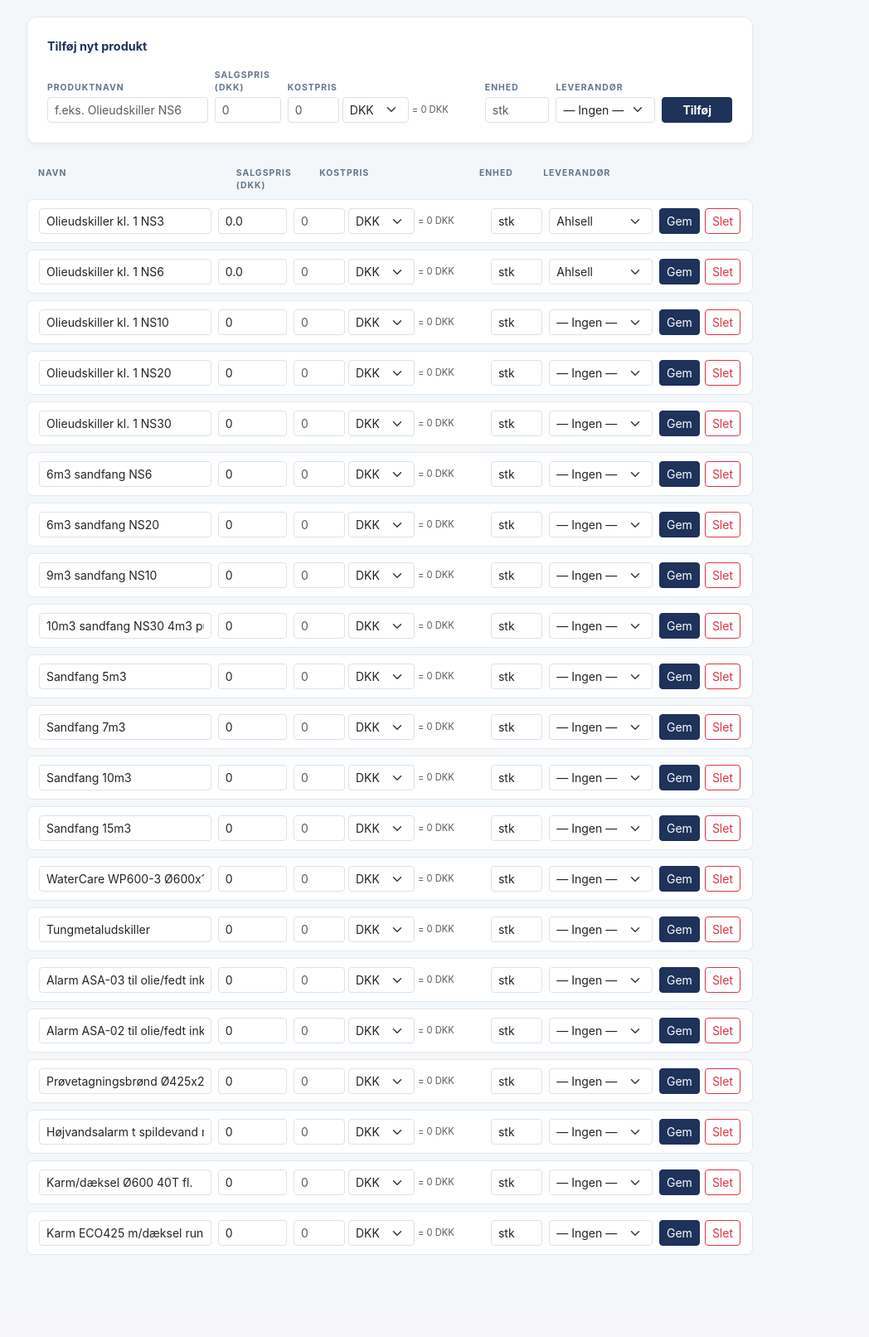
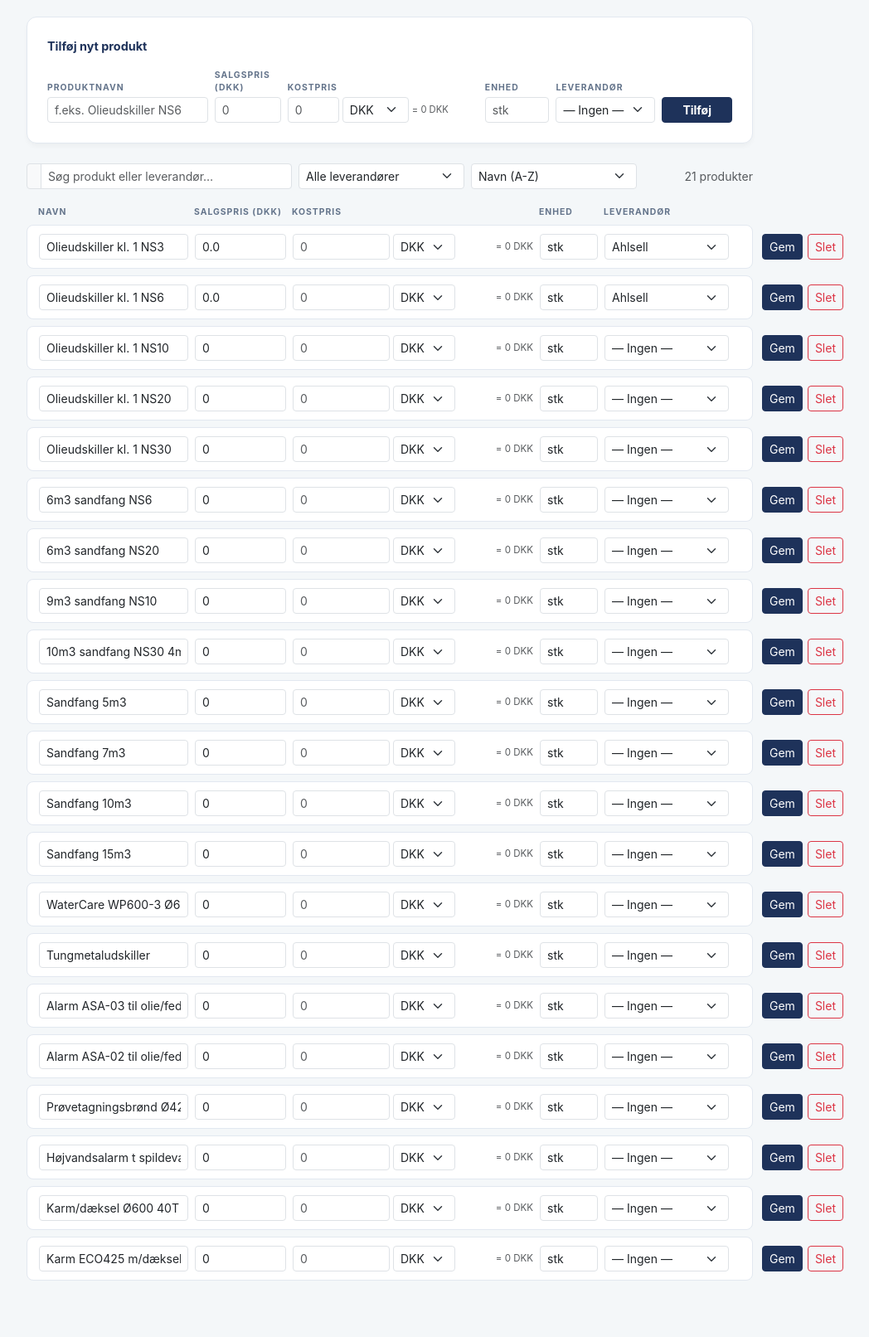
Before and after one commit to allanAHSolution/TilbudsMaskine, a Flask app: page /admin/produkter in a window 1280 px wide. Shown: the part 245-1857 px from the top of the page at 83% size, without its empty margins (170-1218 px from the left). Before the commit the page ends 1758 px from the top, so only its background shows below. Run offline with Flask 3, Linux system fonts and the light colour scheme; the visitor is signed in with stand-in values (Sample User, id 1).

Commit message:
Stamdata: søgning, filter pr. leverandør, sortering + bredere felter
- Søgefelt øverst filtrerer på navn + leverandør (case-insensitive)
- Dropdown filtrerer pr. leverandør
- Sortering: navn/salgspris/kostpris/leverandør (asc + desc)
- Tæller viser 'X af Y produkter' når der er filtreret
- Faste pixel-bredder på beløb-kolonner så hele tal er synlige
  (110px salgspris, 290px kostpris-trio inkl. valuta og DKK-display)

Co-Authored-By: Claude Opus 4.7 (1M context) <noreply@anthropic.com>

```diff
--- a/templates/manage_products.html
+++ b/templates/manage_products.html
@@ -202,47 +202,77 @@
 
         <!-- Produktliste -->
         {% if produkter %}
+
+        <!-- Søg + filtrer + sortering -->
+        <div class="d-flex gap-2 align-items-center mb-3 flex-wrap">
+            <div class="input-group input-group-sm" style="max-width:320px;">
+                <span class="input-group-text"><i class="fa fa-search"></i></span>
+                <input type="search" id="produkt-soeg" class="form-control" placeholder="Søg produkt eller leverandør…">
+            </div>
+            <select id="filter-leverandoer" class="form-select form-select-sm" style="max-width:200px;">
+                <option value="">Alle leverandører</option>
+                {% for lev in leverandoerer %}
+                <option value="{{ lev.navn }}">{{ lev.navn }}</option>
+                {% endfor %}
+            </select>
+            <select id="sortering" class="form-select form-select-sm" style="max-width:200px;">
+                <option value="navn-asc">Navn (A-Z)</option>
+                <option value="navn-desc">Navn (Z-A)</option>
+                <option value="pris-desc">Salgspris (høj-lav)</option>
+                <option value="pris-asc">Salgspris (lav-høj)</option>
+                <option value="kostpris-desc">Kostpris (høj-lav)</option>
+                <option value="kostpris-asc">Kostpris (lav-høj)</option>
+                <option value="leverandoer-asc">Leverandør</option>
+            </select>
+            <span class="small text-muted ms-auto" id="produkt-tal">{{ produkter|length }} produkter</span>
+        </div>
+
         <div class="header-row">
-            <div style="flex:5;">Navn</div>
-            <div style="flex:2;">Salgspris (DKK)</div>
-            <div style="flex:4;">Kostpris</div>
-            <div style="flex:1.5;">Enhed</div>
-            <div style="flex:3;">Leverandør</div>
-            <div style="flex:2;"></div>
+            <div style="flex:1; min-width:180px;">Navn</div>
+            <div style="flex:0 0 110px;">Salgspris (DKK)</div>
+            <div style="flex:0 0 290px;">Kostpris</div>
+            <div style="flex:0 0 70px;">Enhed</div>
+            <div style="flex:0 0 150px;">Leverandør</div>
+            <div style="flex:0 0 130px;"></div>
         </div>
 
         {% for p in produkter %}
-        <div class="data-row">
-            <form method="POST" action="/admin/produkter">
+        <div class="data-row produkt-rk"
+             data-navn="{{ p.navn|lower }}"
+             data-leverandoer="{{ p.get('leverandoer','') }}"
+             data-pris="{{ p.pris|float }}"
+             data-kostpris="{{ p.get('kostpris', 0)|float }}">
+            <form method="POST" action="/admin/produkter" style="display:flex; gap:8px; align-items:center; flex-wrap:nowrap;">
                 <input type="hidden" name="index" value="{{ loop.index0 }}">
-                <div style="flex:5; min-width:120px;">
+                <div style="flex:1; min-width:180px;">
                     <input type="text" name="navn" value="{{ p.navn }}" class="form-control form-control-sm">
                 </div>
-                <div style="flex:2; min-width:70px;">
+                <div style="flex:0 0 110px;">
                     <input type="number" step="0.01" name="pris" value="{{ p.pris }}" class="form-control form-control-sm">
                 </div>
-                <div style="flex:4; min-width:230px;">
+                <div style="flex:0 0 290px;">
                     <div class="d-flex gap-1 align-items-center">
                         <input type="number" step="0.01" name="kostpris_input"
                                value="{{ p.get('kostpris_orig', p.get('kostpris', '')) }}"
-                               class="form-control form-control-sm kostpris-input" placeholder="0">
-                        <select name="kostpris_valuta" class="form-select form-select-sm kostpris-valuta" style="min-width:80px; flex:0 0 80px;">
+                               class="form-control form-control-sm kostpris-input"
+                               style="min-width:90px;" placeholder="0">
+                        <select name="kostpris_valuta" class="form-select form-select-sm kostpris-valuta" style="min-width:75px; flex:0 0 75px;">
                             <option value="DKK" {{ 'selected' if (p.get('kostpris_valuta') or 'DKK') == 'DKK' }}>DKK</option>
                             <option value="USD" {{ 'selected' if p.get('kostpris_valuta') == 'USD' }}>USD</option>
                             <option value="EUR" {{ 'selected' if p.get('kostpris_valuta') == 'EUR' }}>EUR</option>
                             <option value="NOK" {{ 'selected' if p.get('kostpris_valuta') == 'NOK' }}>NOK</option>
                             <option value="SEK" {{ 'selected' if p.get('kostpris_valuta') == 'SEK' }}>SEK</option>
                         </select>
-                        <span class="kostpris-dkk small text-muted" style="white-space:nowrap; min-width:80px; font-size:0.7rem;">
+                        <span class="kostpris-dkk small text-muted" style="white-space:nowrap; min-width:90px; font-size:0.72rem; text-align:right;">
                             = {{ "{:,.0f}".format(p.get('kostpris', 0)|float) }} DKK
                         </span>
                     </div>
                 </div>
-                <div style="flex:1.5; min-width:55px;">
+                <div style="flex:0 0 70px;">
                     <input type="text" name="enhed" value="{{ p.enhed if p.enhed else '' }}"
                            class="form-control form-control-sm" placeholder="stk">
                 </div>
-                <div style="flex:3; min-width:100px;">
+                <div style="flex:0 0 150px;">
                     <select name="leverandoer" class="form-select form-select-sm">
                         <option value="">— Ingen —</option>
                         {% for lev in leverandoerer %}
@@ -253,7 +283,7 @@
                         {% endif %}
                     </select>
                 </div>
-                <div style="flex:2; display:flex; justify-content:flex-end; gap:6px;">
+                <div style="flex:0 0 130px; display:flex; justify-content:flex-end; gap:6px;">
                     <button type="submit" name="action" value="edit" class="btn btn-sm btn-primary">Gem</button>
                     <button type="submit" name="action" value="delete" class="btn btn-sm btn-outline-danger"
                             onclick="return confirm('Slet \'{{ p.navn }}\'?')">Slet</button>
@@ -512,6 +542,56 @@
     document.querySelectorAll('.kostpris-input').forEach(inp => {
         opdaterKostprisVisning(findWrapper(inp));
     });
+
+    // ── Søg + filter + sortering ──
+    const soegInput = document.getElementById('produkt-soeg');
+    const filterLev = document.getElementById('filter-leverandoer');
+    const sortSelect = document.getElementById('sortering');
+    const tellSpan  = document.getElementById('produkt-tal');
+    const totalProdukter = document.querySelectorAll('.produkt-rk').length;
+
+    function anvendFilter() {
+        if (!soegInput) return;
+        const q = (soegInput.value || '').toLowerCase().trim();
+        const lev = filterLev.value;
+        let synlige = 0;
+        document.querySelectorAll('.produkt-rk').forEach(rk => {
+            const navn = rk.dataset.navn || '';
+            const rkLev = rk.dataset.leverandoer || '';
+            const matchSog = !q || navn.includes(q) || rkLev.toLowerCase().includes(q);
+            const matchLev = !lev || rkLev === lev;
+            const skal = matchSog && matchLev;
+            rk.style.display = skal ? '' : 'none';
+            if (skal) synlige++;
+        });
+        if (tellSpan) {
+            tellSpan.textContent = (synlige === totalProdukter)
+                ? totalProdukter + ' produkter'
+                : synlige + ' af ' + totalProdukter + ' produkter';
+        }
+    }
+
+    function anvendSortering() {
+        if (!sortSelect) return;
+        const [felt, retning] = sortSelect.value.split('-');
+        const rkk = Array.from(document.querySelectorAll('.produkt-rk'));
+        rkk.sort((a, b) => {
+            let va, vb;
+            if (felt === 'navn')        { va = a.dataset.navn;        vb = b.dataset.navn; }
+            else if (felt === 'pris')     { va = parseFloat(a.dataset.pris) || 0; vb = parseFloat(b.dataset.pris) || 0; }
+            else if (felt === 'kostpris') { va = parseFloat(a.dataset.kostpris) || 0; vb = parseFloat(b.dataset.kostpris) || 0; }
+            else if (felt === 'leverandoer') { va = a.dataset.leverandoer || ''; vb = b.dataset.leverandoer || ''; }
+            else return 0;
+            const cmp = (va < vb) ? -1 : (va > vb) ? 1 : 0;
+            return retning === 'desc' ? -cmp : cmp;
+        });
+        const parent = rkk[0]?.parentElement;
+        if (parent) rkk.forEach(rk => parent.appendChild(rk));
+    }
+
+    if (soegInput)  soegInput.addEventListener('input', anvendFilter);
+    if (filterLev)  filterLev.addEventListener('change', anvendFilter);
+    if (sortSelect) sortSelect.addEventListener('change', anvendSortering);
 </script>
 </body>
 </html>
```
